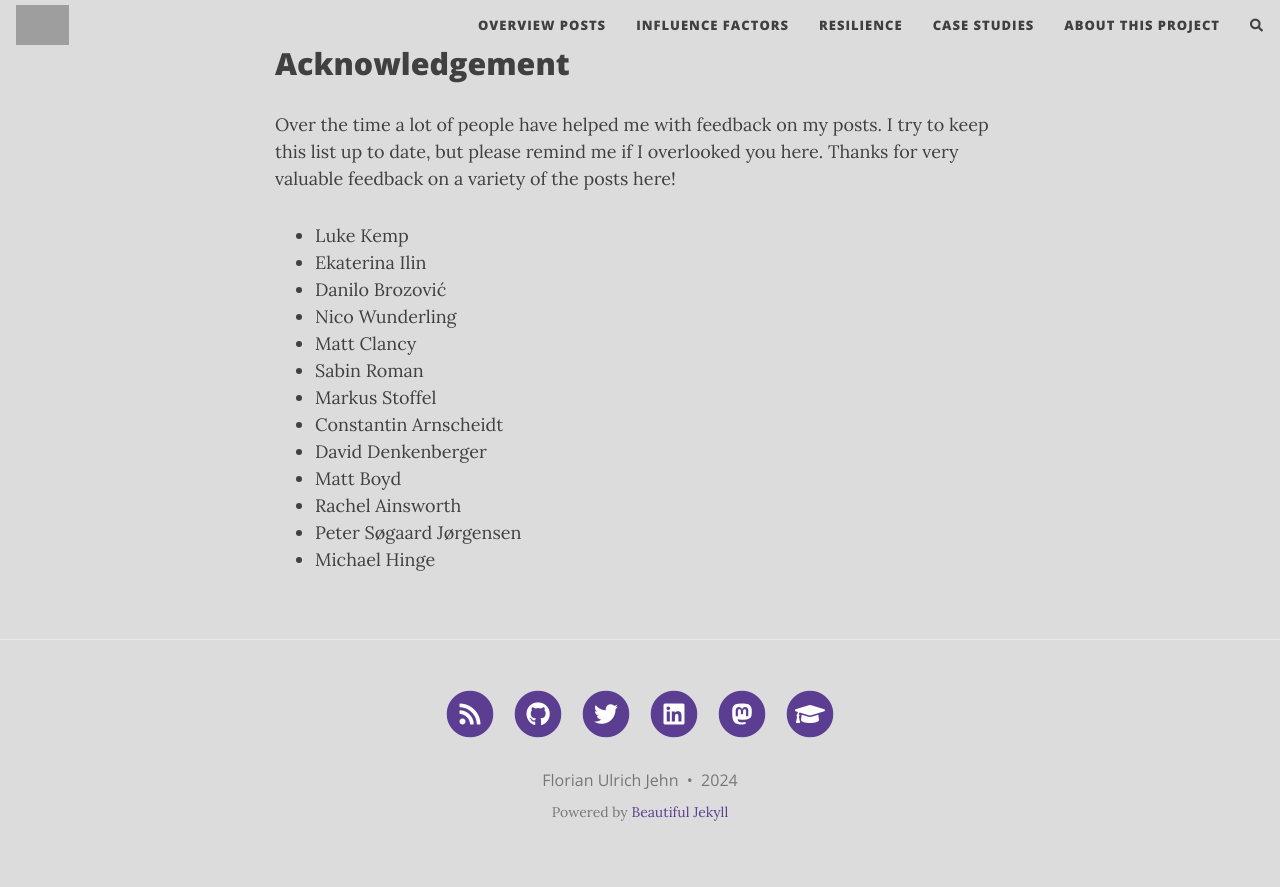
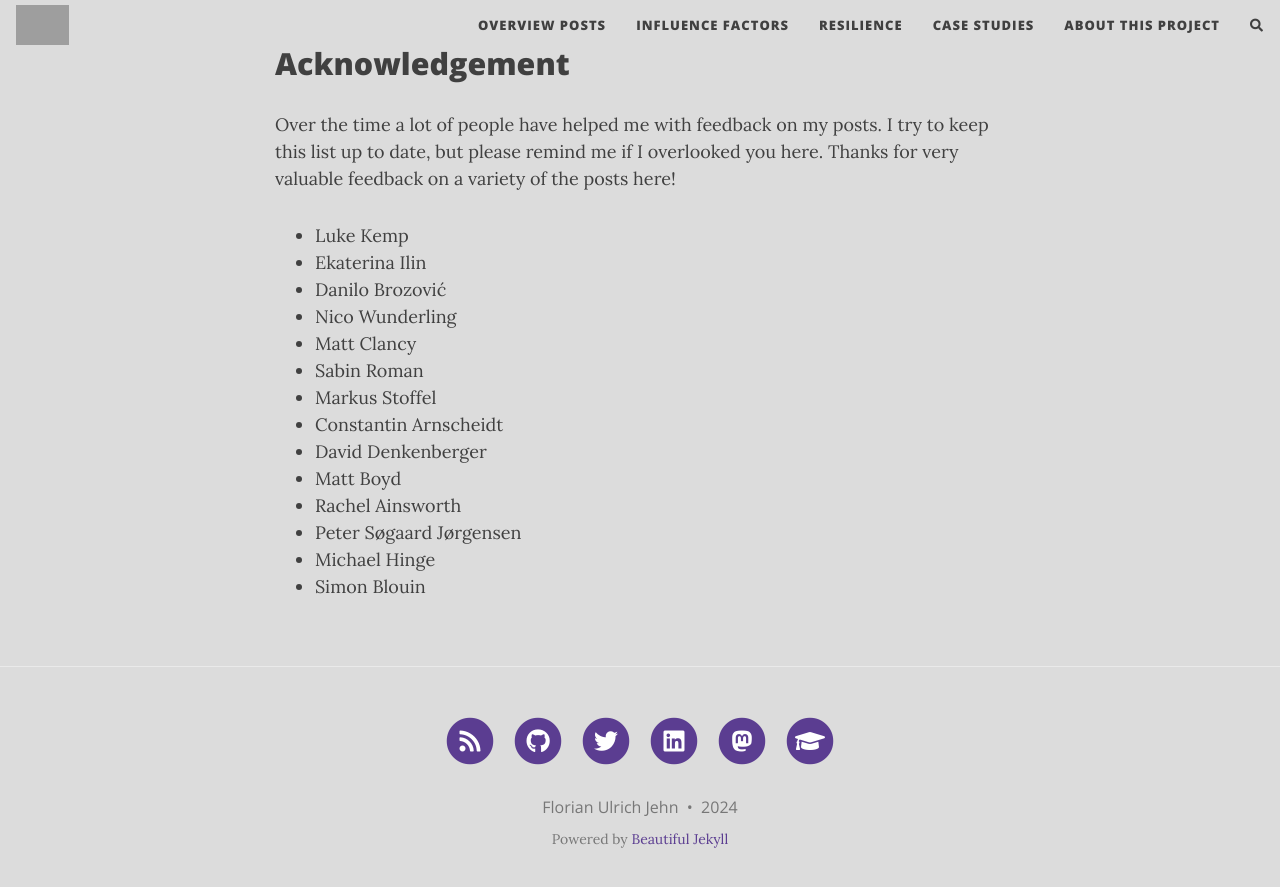
Before and after one commit to florianjehn/Societal_Collapse, a Jekyll site: the page built from aboutme.md, in a window 1280 px wide and 900 px high, scrolled down 1157 px. Shown: the top 887 px of the window. Built offline with Jekyll 4.4.1, drawn with Linux system fonts in a browser that asks for light colours; nearby versions of some CDN libraries; comment, search, counter and statistics services are not loaded; grey boxes are pictures that could not be loaded.

Commit message:
Update aboutme.md

```diff
--- a/aboutme.md
+++ b/aboutme.md
@@ -32,3 +32,4 @@ Thanks for very valuable feedback on a variety of the posts here!
 * Rachel Ainsworth
 * Peter Søgaard Jørgensen
 * Michael Hinge
+* Simon Blouin
```
